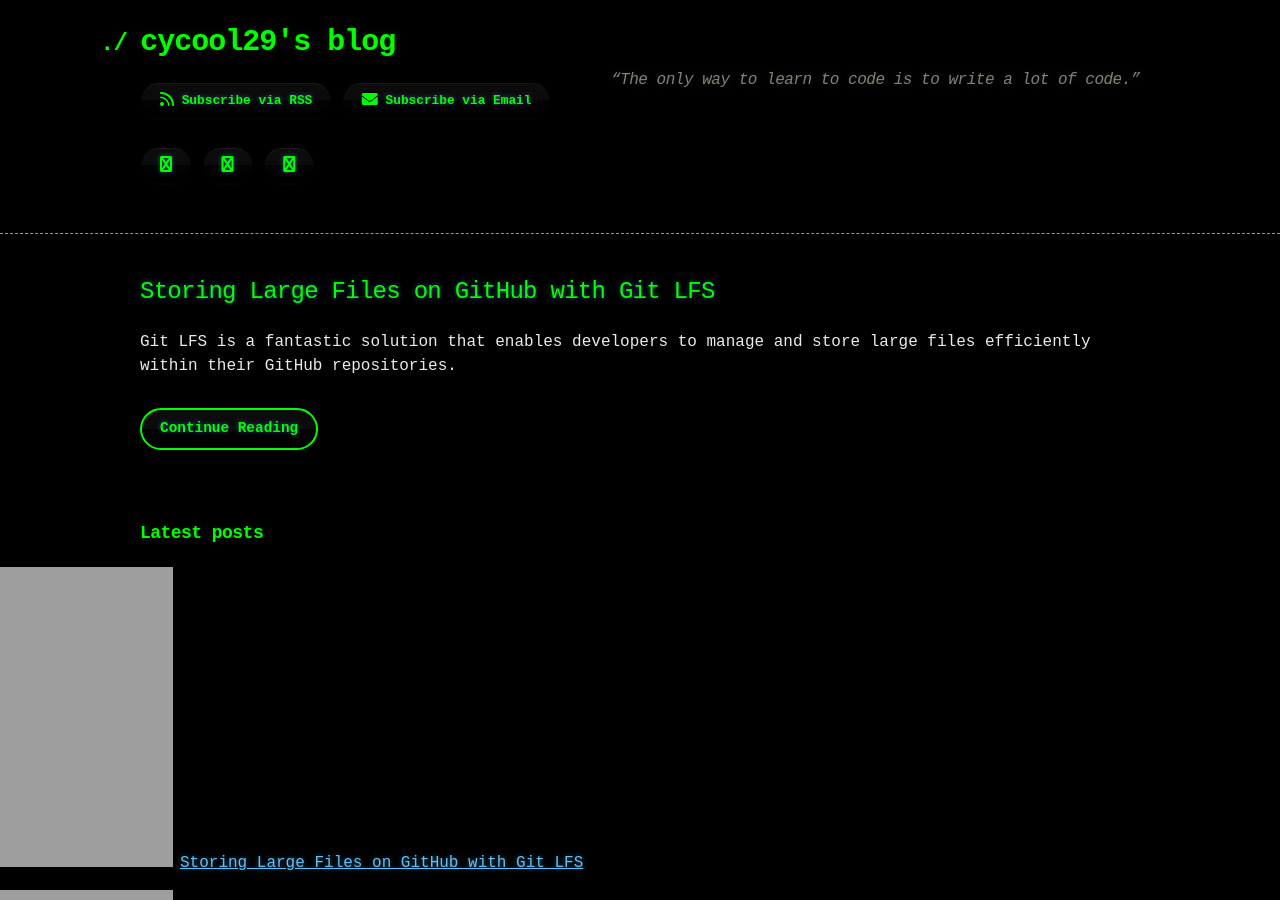
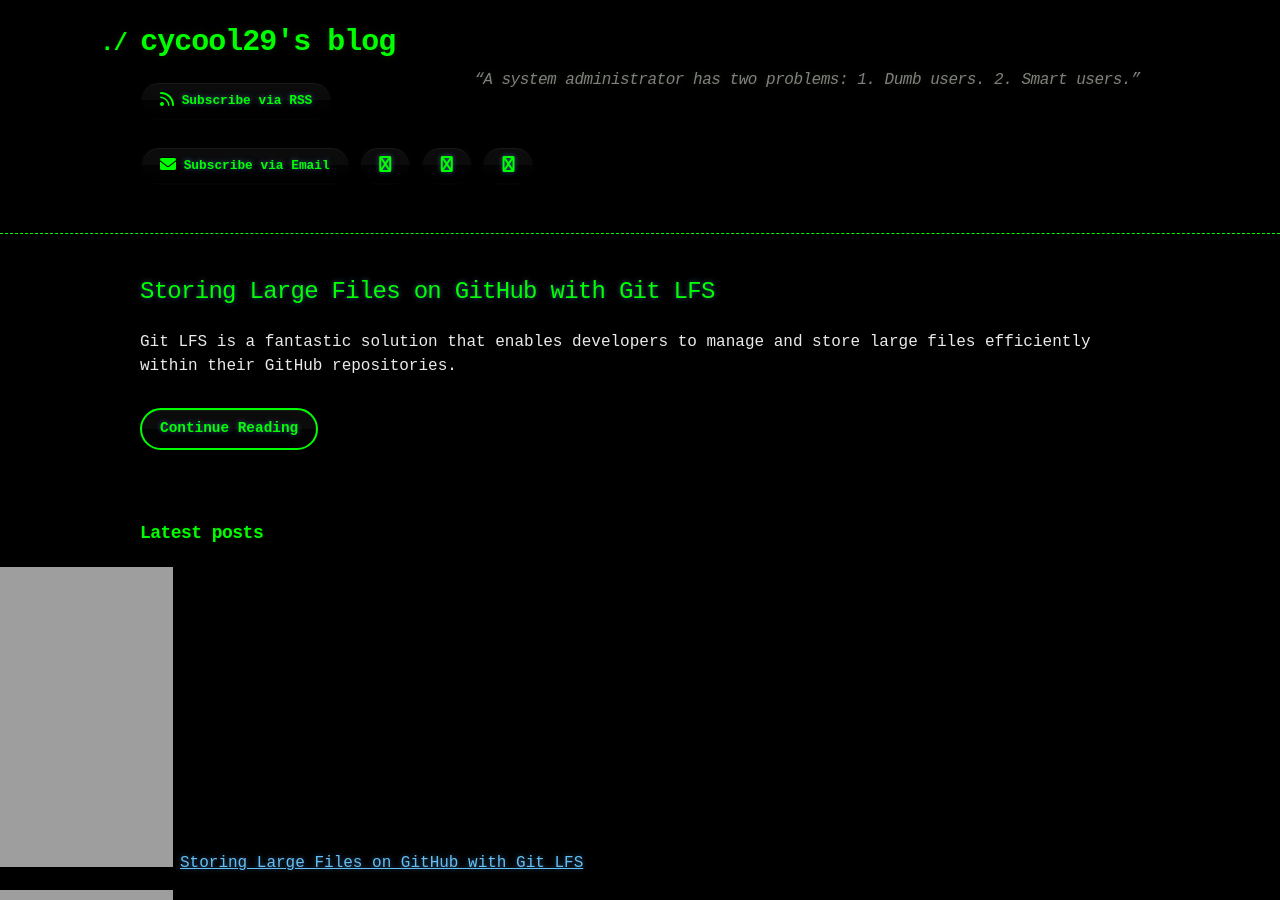
Before and after one commit to cycool29/cycool29.github.io, a Jekyll site: the page built from index.md, in a window 1280 px wide and 900 px high. Built offline with Jekyll 4.4.1, drawn with Linux system fonts in a browser that asks for light colours; a style sheet for code colours, icons or effects is not loaded.

Commit message:
Update quotes

```diff
--- a/_config.yml
+++ b/_config.yml
@@ -1,5 +1,5 @@
 title: cycool29's blog
-description: "“The only way to learn to code is to write a lot of code.” "
+description: "“A system administrator has two problems: 1. Dumb users. 2. Smart users.” "
 bio: A high school student. Intermediate in Python, Git, Bash. Learning JavaScript. He/Him. "
 author: cycool29
 url: https://cycool29.github.io
```
